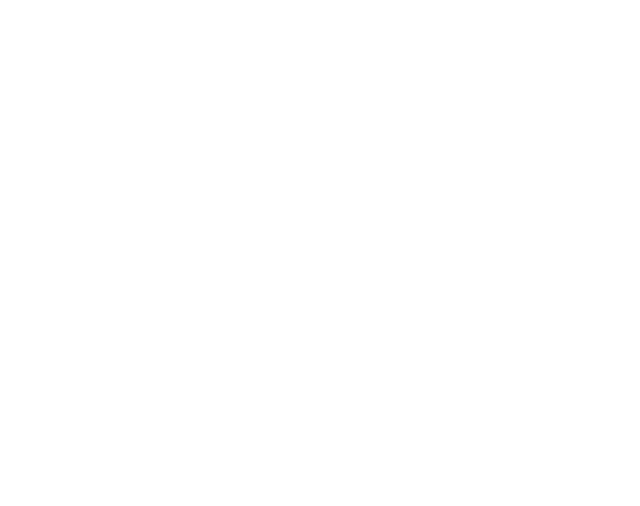
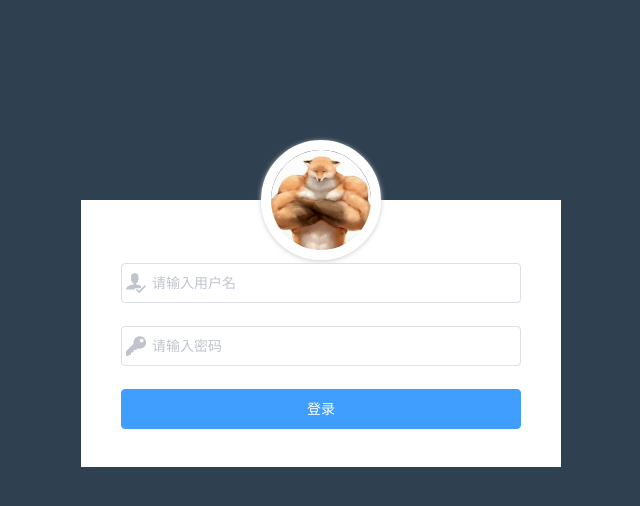
Before and after one commit to elpsycongroo666/-, a Vue app: page /#/login in a window 1280 px wide. Shown: the top 506 px of the page, without its empty margins (319-959 px from the left). Built offline with nearby package versions, Linux system fonts and the light colour scheme.

Commit message:
完成登录页面组件结构

```diff
--- a/package.json
+++ b/package.json
@@ -8,8 +8,11 @@
     "lint": "vue-cli-service lint"
   },
   "dependencies": {
+    "axios": "^0.19.0",
     "core-js": "^2.6.5",
-    "vue": "^2.6.10"
+    "element-ui": "^2.11.1",
+    "vue": "^2.6.10",
+    "vue-router": "^3.1.2"
   },
   "devDependencies": {
     "@vue/cli-plugin-babel": "^3.10.0",
--- a/src/App.vue
+++ b/src/App.vue
@@ -1,5 +1,6 @@
 <template>
-  <div id="app">
+  <div class="app">
+    <router-view></router-view>
   </div>
 </template>
 
--- /dev/null
+++ b/src/router/router.js
@@ -0,0 +1,20 @@
+import Vue from 'vue'
+import VueRouter from 'vue-router'
+
+import Login from '../views/login.vue'
+Vue.use(VueRouter)
+
+export default new VueRouter({
+  routes: [
+    {
+      name: 'default',
+      path: '/',
+      redirect: { name: 'login' }
+    },
+    {
+      name: 'login',
+      path: '/login',
+      component: Login
+    }
+  ]
+})
--- /dev/null
+++ b/src/views/login.vue
@@ -0,0 +1,74 @@
+<template>
+  <div class="login">
+    <div class="container">
+      <img src="../assets/QQ图片20190822151754.jpg" alt class="avatar" />
+      <el-form
+        :model="userForm"
+        :rules="rules"
+        ref="ruleForm"
+        class="demo-ruleForm"
+      >
+        <el-form-item prop="username">
+          <el-input v-model="userForm.username" placeholder="请输入用户名" prefix-icon="myicon myicon-user"></el-input>
+        </el-form-item>
+        <el-form-item prop="password">
+          <el-input v-model="userForm.password" placeholder="请输入密码" prefix-icon="myicon myicon-key"></el-input>
+        </el-form-item>
+        <el-form-item>
+          <el-button type="primary" class="login-btn">登录</el-button>
+        </el-form-item>
+      </el-form>
+    </div>
+  </div>
+</template>
+<script>
+export default {
+  data () {
+    return {
+      userForm: {
+        username: '',
+        password: ''
+      },
+      rules: {
+        username: [
+          { required: true, message: '请输入用户名', trigger: 'blur' }
+        ],
+        password: [{ required: true, message: '请输入密码', trigger: 'blur' }]
+      }
+    }
+  }
+}
+</script>
+<style lang="less" scoped>
+.login {
+  position: fixed;
+  width: 100%;
+  height: 100%;
+  background-color: #2f4050;
+  .container {
+    position: absolute;
+    left: 0;
+    right: 0;
+    width: 400px;
+    padding: 0px 40px 15px 40px;
+    margin: 200px auto;
+    background: white;
+    .avatar {
+      position: relative;
+      left: 50%;
+      width: 120px;
+      height: 120px;
+      margin-left: -60px;
+      margin-top: -60px;
+      box-sizing: border-box;
+      border-radius: 50%;
+      border: 10px solid #fff;
+      box-shadow: 0 1px 5px #ccc;
+      overflow: hidden;
+    }
+    .login-btn {
+      width: 100%;
+    }
+  }
+}
+</style>
```
Also changed, not shown: src/main.js (+7 -2 lines), src/assets/QQ图片20190822151754.jpg (added), src/utils/myaxios.js (added), 1 other file (tests, documents, lock files or other folders).
